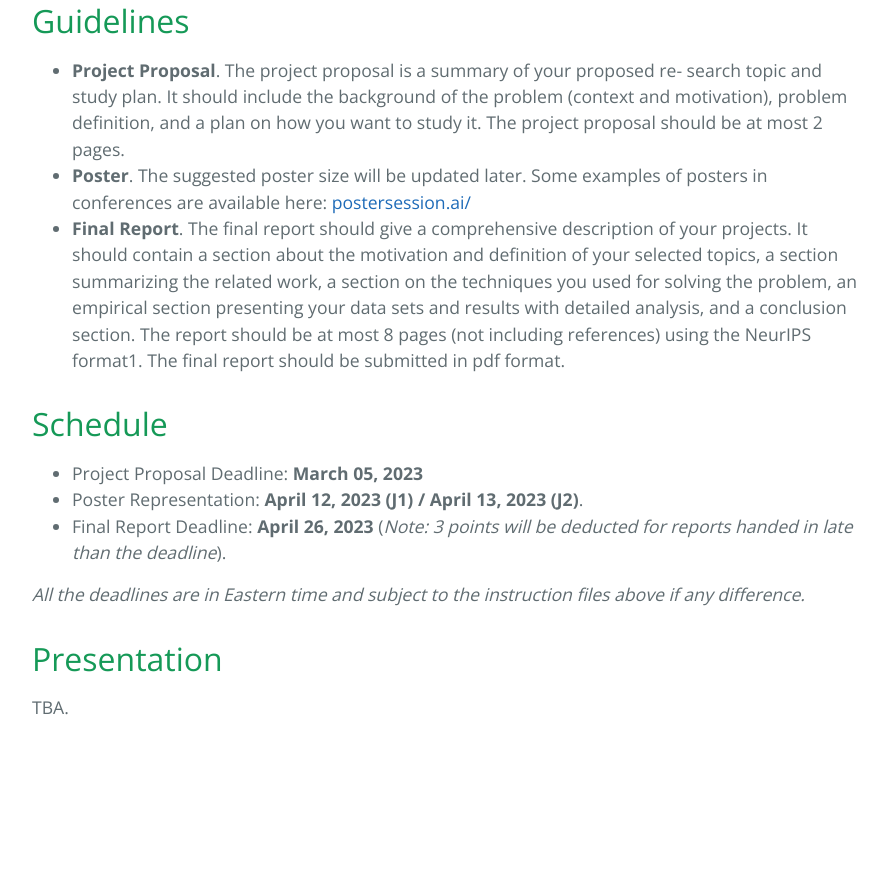
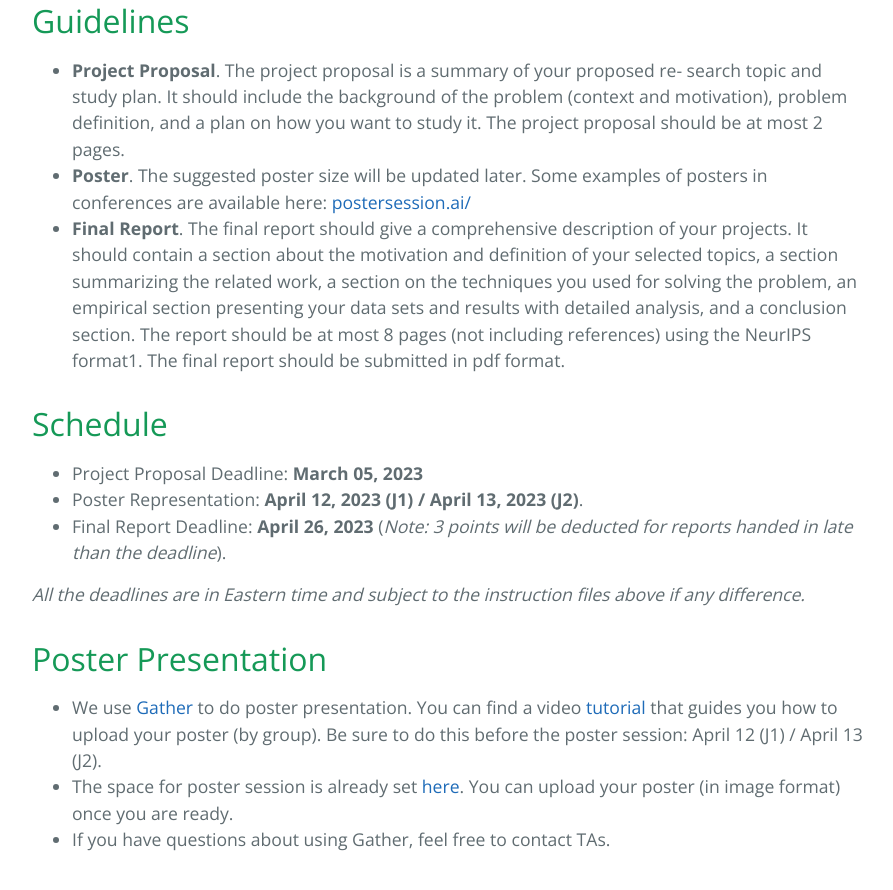
Before and after one commit to DeepGraphLearning/Math80600A_2023W, a Jekyll site: the page built from project.md, in a window 1280 px wide and 900 px high, scrolled down 801 px. Shown: the top 890 px of the window, without its empty margins (192-1085 px from the left). Built offline with Jekyll 4.4.1, drawn with Linux system fonts in a browser that asks for light colours; before the commit the page ends 1571 px from its top, so only the background shows below that.

Commit message:
[M] update slides

```diff
--- a/project.md
+++ b/project.md
@@ -31,9 +31,13 @@ You may for sure use Google Colab! Or run your codes on Google Cloud Platform(GC
 
 
 
-## Presentation
+## Poster Presentation
 
-TBA.
+- We use [Gather](https://www.gather.town/) to do poster presentation. You can find a video [tutorial](https://www.dropbox.com/s/p6jxrab7zeag68s/gather_tutorial.mov?dl=0) that guides you how to upload your poster (by group). Be sure to do this before the poster session: April 12 (J1) / April 13 (J2).
+- The space for poster session is already set [here](https://app.gather.town/app/MLhk9ll8KsDMHZSo/MATH80600A_W23_Poster). You can upload your poster (in image format) once you are ready.
+- If you have questions about using Gather, feel free to contact TAs.
+
+
 
 <!--
 - **Proposal due**: Feb. 28th
```
